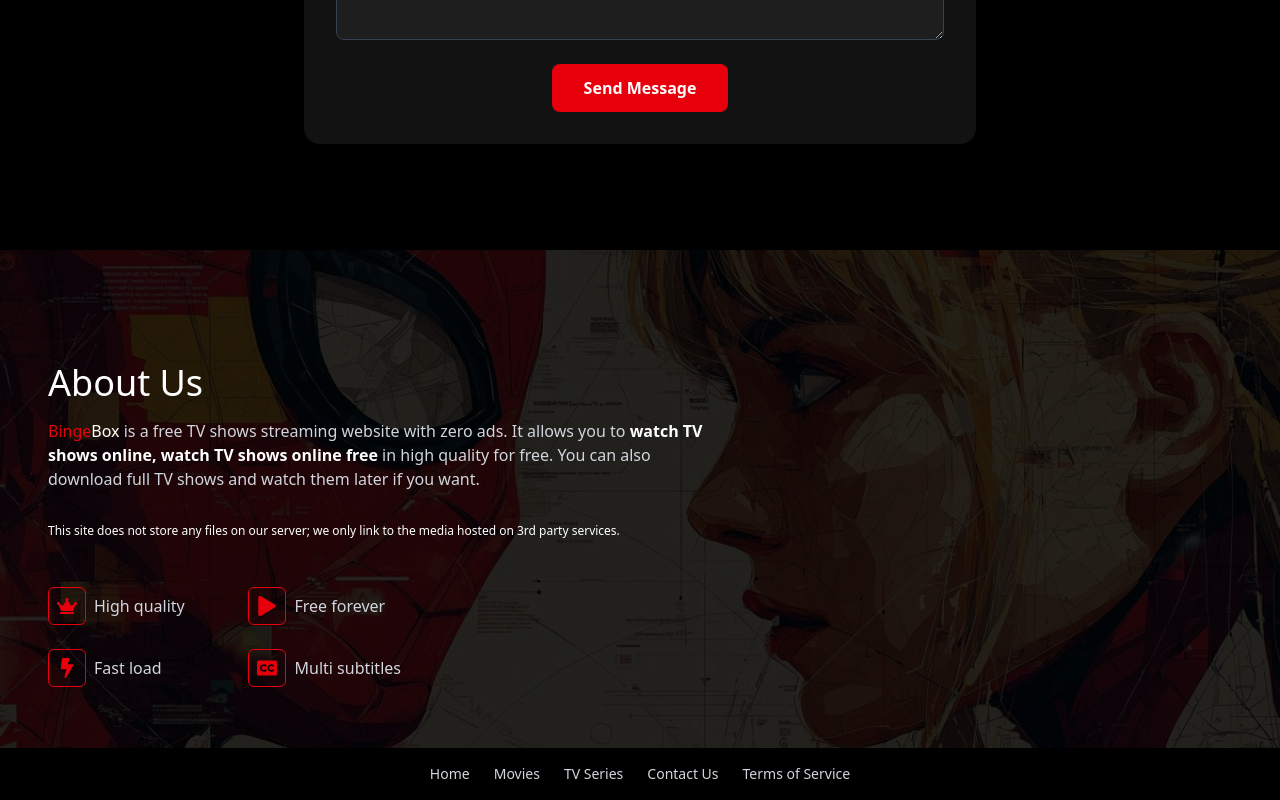
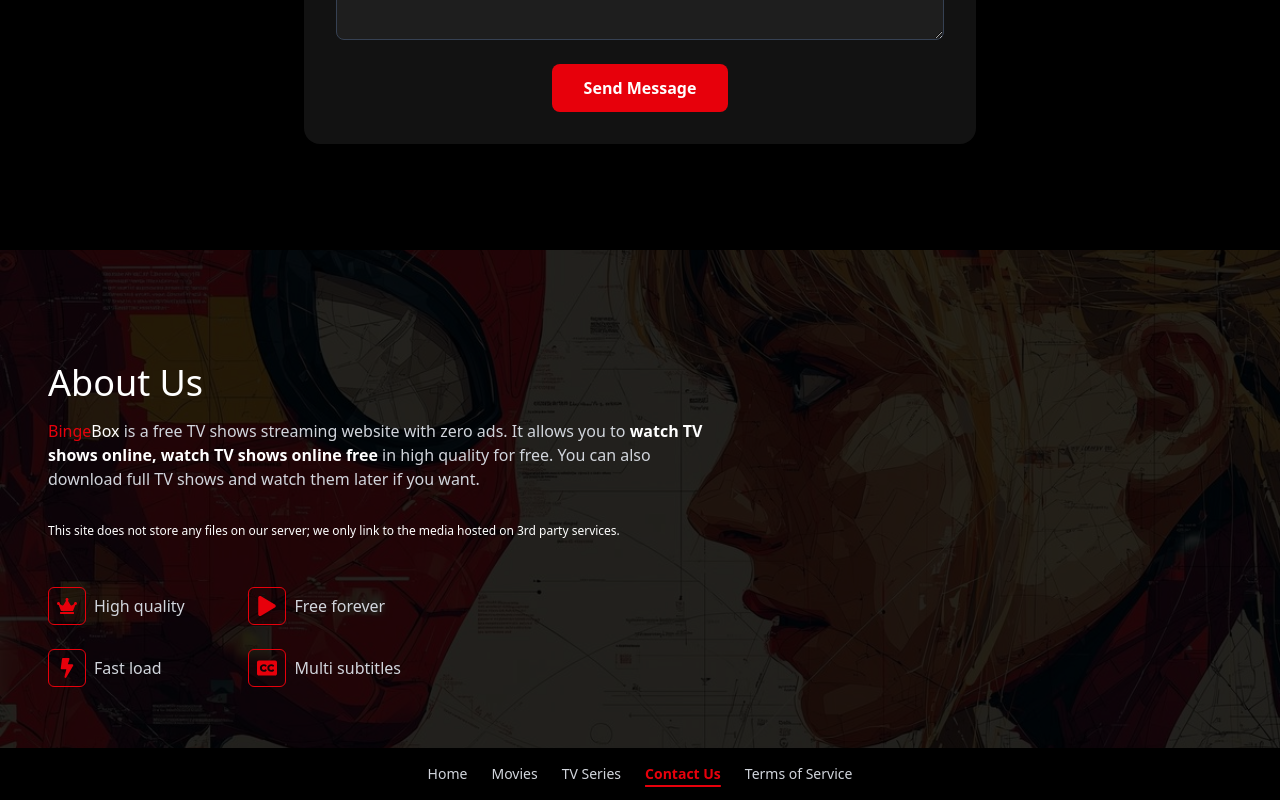
Before and after one commit to abhijeetanand628/Binge-Box-React, a React (Vite) app: page /contactus in a window 1280 px wide. Shown: the part 614-1414 px from the top of the page. Built offline with nearby package versions, Linux system fonts and the light colour scheme; no server answers.

Commit message:
Used NavLink so that we can know seeing the header's or footer's texts, on which page we currently are

```diff
--- a/src/components/Footer.jsx
+++ b/src/components/Footer.jsx
@@ -1,8 +1,15 @@
 import spidermanImg from '../assets/spiderman.jpg';
 import { FaCrown, FaBolt, FaPlay, FaClosedCaptioning } from 'react-icons/fa';
-import { Link } from 'react-router-dom';
+import { NavLink } from 'react-router-dom';
 
 function Footer({ onHomeClick, onMoviesClick, onTVSeriesClick, onContactUsClick }) {
+
+  const getNavLinkClass = ({ isActive }) => {
+      return isActive
+      ? 'text-red-600 cursor-pointer font-semibold underline underline-offset-6 decoration-2'
+      : 'hover:text-red-600 cursor-pointer';
+    }
+
   return (
     <div className='relative h-[700px] sm:h-[550px] overflow-hidden'>
       <img
@@ -53,21 +60,21 @@ function Footer({ onHomeClick, onMoviesClick, onTVSeriesClick, onContactUsClick
       </div>
       <div className='absolute bottom-0 left-0 right-0 p-4 bg-black bg-opacity-30'>
         <ul className='flex justify-center items-center gap-6 text-gray-300 text-sm'>
-          <li><Link to="/" className='hover:text-red-600 cursor-pointer'
+          <li><NavLink to="/" className={getNavLinkClass}
           onClick={onHomeClick}
-          >Home</Link>
+          >Home</NavLink>
           </li>
-          <li><Link to="/movies" className='hover:text-red-600 cursor-pointer'
+          <li><NavLink to="/movies" className={getNavLinkClass}
           onClick={onMoviesClick}
-          >Movies</Link>
+          >Movies</NavLink>
           </li>
-          <li><Link to="/series" className='hover:text-red-600 cursor-pointer'
+          <li><NavLink to="/series" className={getNavLinkClass}
           onClick={onTVSeriesClick}
-          >TV Series</Link>
+          >TV Series</NavLink>
           </li>
-          <li><Link to="/contactus" className='hover:text-red-600 cursor-pointer'
+          <li><NavLink to="/contactus" className={getNavLinkClass}
           onClick={onContactUsClick}
-          >Contact Us</Link></li>
+          >Contact Us</NavLink></li>
           <li className='hover:text-red-600 cursor-pointer'>Terms of Service</li>
         </ul>
       </div>
--- a/src/components/Header.jsx
+++ b/src/components/Header.jsx
@@ -1,5 +1,5 @@
 import { useState } from 'react'
-import { Link, useNavigate } from 'react-router-dom';
+import { NavLink, Link, useNavigate } from 'react-router-dom';
 import { FaSearch } from 'react-icons/fa';
 
 function Header({onAboutClick, getPopularShows}) {
@@ -21,6 +21,12 @@ function Header({onAboutClick, getPopularShows}) {
       {
         handleSearch()
       }
+    }
+
+    const getNavLinkClass = ({ isActive }) => {
+      return isActive
+      ? 'text-red-600 cursor-pointer font-semibold underline underline-offset-6 decoration-2'
+      : 'hover:text-red-600 cursor-pointer';
     }
 
     // const homeBtn = () => {
@@ -64,9 +70,9 @@ function Header({onAboutClick, getPopularShows}) {
     </div>
 
     <ul className='hidden md:flex gap-6 text-white font-medium'>
-          <li><Link to="/" className='hover:text-red-600 cursor-pointer'>Home</Link></li>
-          <li><Link to="/movies" className='hover:text-red-600 cursor-pointer'>Movies</Link></li>
-          <li><Link to="/series" className='hover:text-red-600 cursor-pointer'>TV Series</Link></li>
+          <li><NavLink to="/" className={getNavLinkClass}>Home</NavLink></li>
+          <li><NavLink to="/movies" className={getNavLinkClass}>Movies</NavLink></li>
+          <li><NavLink to="/series" className={getNavLinkClass}>TV Series</NavLink></li>
           <li className='hover:text-red-600 cursor-pointer'
           onClick={onAboutClick}
           >About Us</li>
@@ -75,9 +81,9 @@ function Header({onAboutClick, getPopularShows}) {
     {menuOpen && (
           <div className='absolute top-16 left-3 bg-[#1e1e1e] text-white rounded-lg shadow-lg w-44 p-2 flex flex-col md:hidden transition-all duration-300 ease-in-out'>
             <ul>
-              <li><Link to="/" className='block px-4 py-2 hover:bg-gray-700 rounded-md cursor-pointer'>Home</Link></li>
-              <li><Link to="/movies" className='block px-4 py-2 hover:bg-gray-700 rounded-md cursor-pointer'>Movies</Link></li>
-              <li><Link to="/series" className='block px-4 py-2 hover:bg-gray-700 rounded-md cursor-pointer'>TV Series</Link></li>
+              <li><NavLink to="/" className='block px-4 py-2 hover:bg-gray-700 rounded-md cursor-pointer'>Home</NavLink></li>
+              <li><NavLink to="/movies" className='block px-4 py-2 hover:bg-gray-700 rounded-md cursor-pointer'>Movies</NavLink></li>
+              <li><NavLink to="/series" className='block px-4 py-2 hover:bg-gray-700 rounded-md cursor-pointer'>TV Series</NavLink></li>
               <li className='px-4 py-2 hover:bg-gray-700 rounded-md cursor-pointer'
               onClick={onAboutClick}
               >About Us</li>
```
